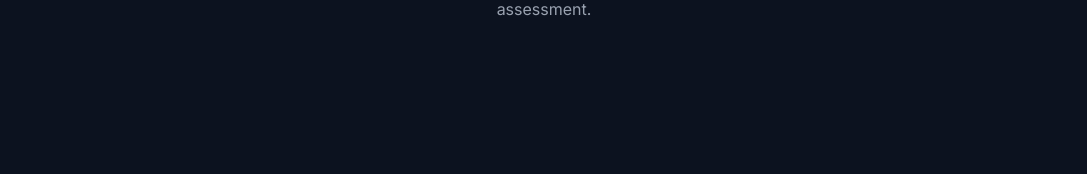
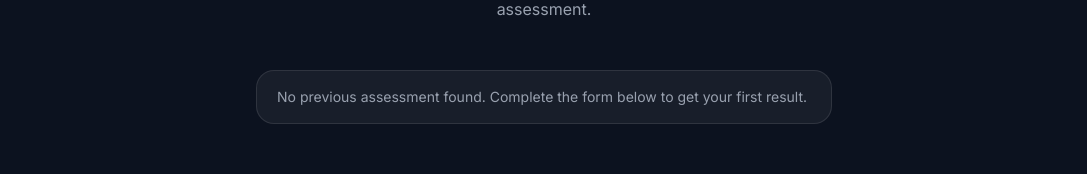
Before and after one commit to tahmid-khan-hub/Betrak, a Next.js app in the folder betrak-frontend/: page /assessment in a window 1280 px wide. Shown: the part 272-446 px from the top of the page, without its empty margins (96-1183 px from the left). Built offline with nearby package versions, Linux system fonts and the light colour scheme; no server answers.

Commit message:
Create NoLastPrediction component for last prediction

```diff
--- a/betrak-frontend/src/app/assessment/components/AssessmentContent.tsx
+++ b/betrak-frontend/src/app/assessment/components/AssessmentContent.tsx
@@ -15,6 +15,7 @@ import { useQuery } from "@tanstack/react-query";
 import { getResultData } from "@/lib/resultData";
 import LastPrediction from "./LastPrediction/LastPrediction";
 import LastPredictionSkeleton from "./LastPrediction/LastPredictionSkeleton";
+import NoLastPrediction from "./LastPrediction/NoLastPrediction";
 
 const AssessmentContent = () => {
   const router = useRouter();
@@ -75,7 +76,7 @@ const AssessmentContent = () => {
           </ScrollAnimate>
         </div>
         {/* show last prediction result */}
-        {isLoading ? <LastPredictionSkeleton /> : lastPrediction && <LastPrediction lastPredictionData={lastPrediction} />}
+        {isLoading ? <LastPredictionSkeleton /> : lastPrediction ? <LastPrediction lastPredictionData={lastPrediction} /> : <NoLastPrediction /> }
       </div>
 
       <div className="mt-48">
--- /dev/null
+++ b/betrak-frontend/src/app/assessment/components/LastPrediction/NoLastPrediction.tsx
@@ -0,0 +1,17 @@
+import ScrollAnimate from "@/app/hooks/ScrollAnimate";
+
+const NoLastPrediction = () => {
+  return (
+    <div>
+      <ScrollAnimate delay={0.4}>
+        <div className="mx-auto mt-6 max-w-xl flex items-center gap-3 rounded-2xl border border-white/10 bg-white/5 px-5 py-4">
+          <span className="text-sm text-gray-400">
+            No previous assessment found. Complete the form below to get your first result.
+          </span>
+        </div>
+      </ScrollAnimate>
+    </div>
+  );
+};
+
+export default NoLastPrediction;
```
